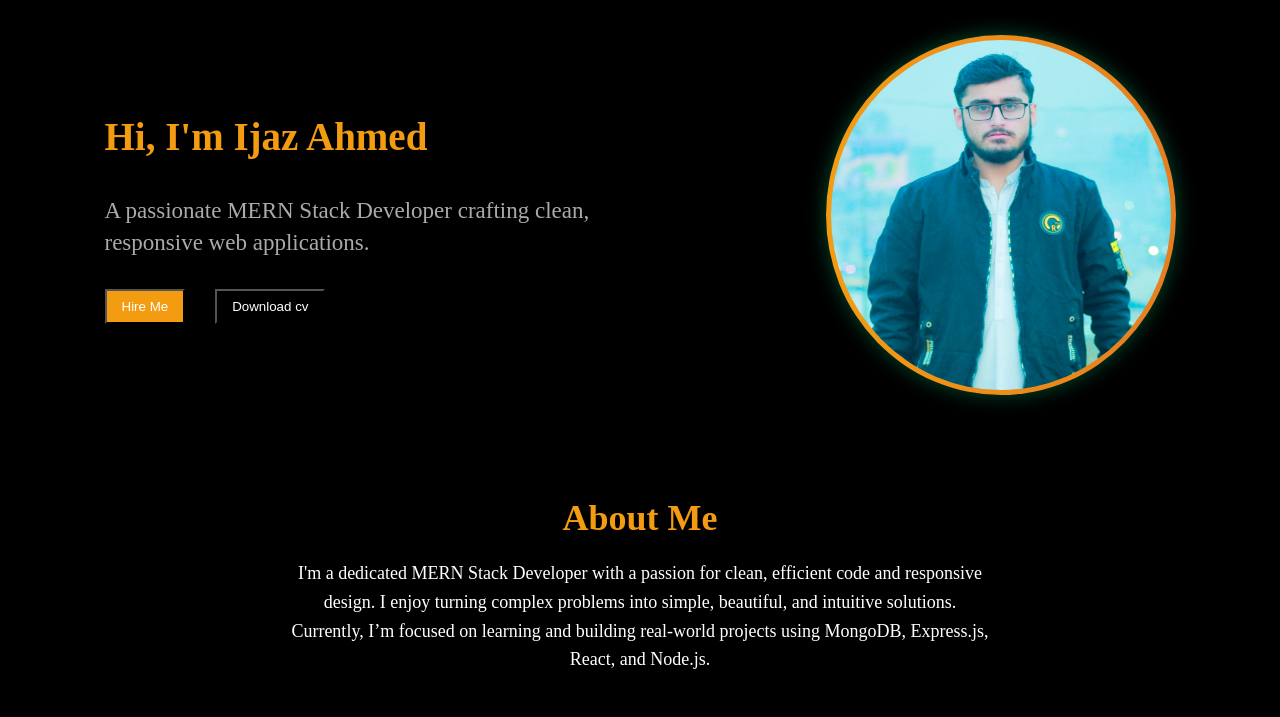
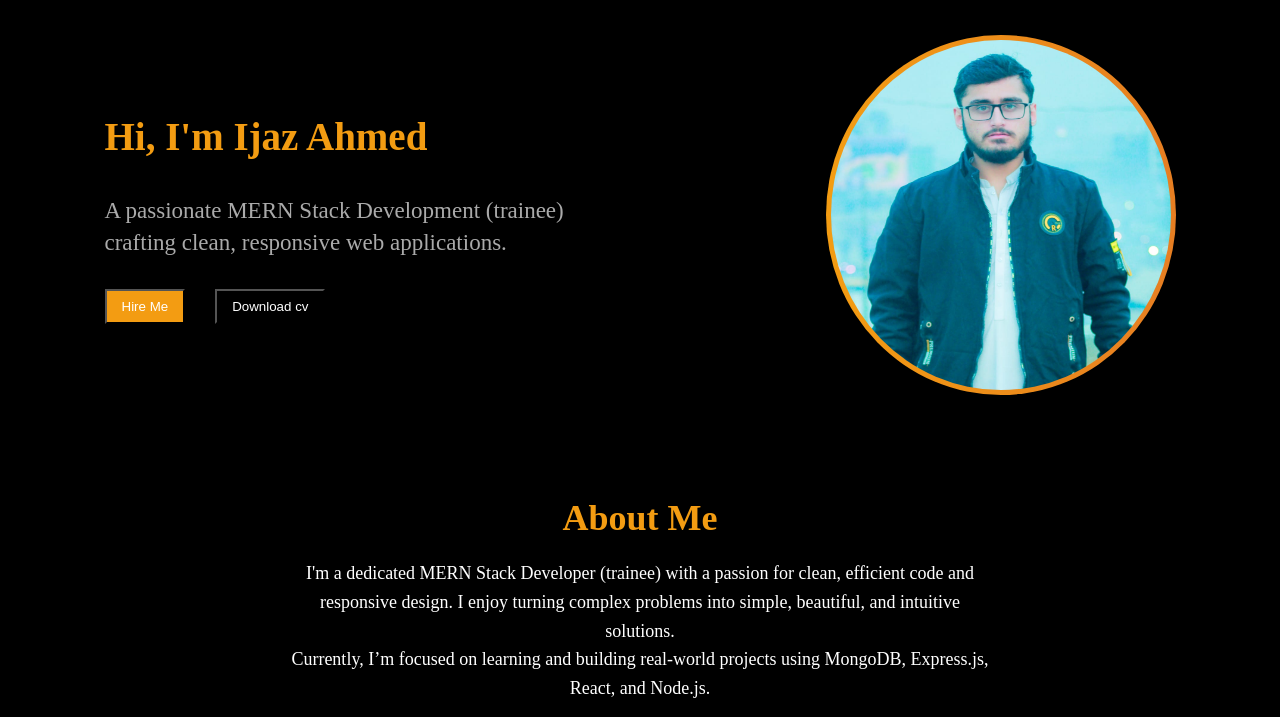
Before and after one commit to ijazahmedahmedi98/portfolio, a plain HTML site: page index.html in a window 1280 px wide. Shown: the part 83-800 px from the top of the page. Drawn offline with Linux system fonts and the light colour scheme.

Commit message:
updated the hero and about section

```diff
--- a/index.html
+++ b/index.html
@@ -31,7 +31,7 @@
    <div class="hero">
     <div class="hero_head_para animate_animated animate_fadeInUp">
     <h1>Hi, I'm Ijaz Ahmed</h1>
-    <p class="firtpara">A passionate MERN Stack Developer crafting clean, responsive web applications.</p>
+    <p class="firtpara">A passionate MERN Stack Development (trainee) crafting clean, responsive web applications.</p>
     <div class="hero_btn">
         <div class="hire_me">
             <button><a  href="#contact">Hire Me</a></button>
@@ -49,7 +49,7 @@
    <section id="about">
   <h2>About Me</h2>
   <p>
-   I'm a dedicated MERN Stack Developer with a passion for clean, efficient code and responsive design. I enjoy turning complex problems into simple, beautiful, and intuitive solutions.
+   I'm a dedicated MERN Stack Developer (trainee) with a passion for clean, efficient code and responsive design. I enjoy turning complex problems into simple, beautiful, and intuitive solutions.
    <p>Currently, I’m focused on learning and building real-world projects using MongoDB, Express.js, React, and Node.js.</p>
   </p>
 </section>
@@ -71,7 +71,7 @@
       <a href="https://ijazahmedahmedi98.github.io/Figma-land/" target="_blank">Live Demo</a>
     </div>
 
-    <!-- Add more cards as needed -->
+
   </div>
 </section>
 
@@ -103,7 +103,7 @@
 <footer class="footer">
   <div class="footer-content">
     <h2>Ijaz Ahmed</h2>
-    <p>Passionate MERN Stack Developer</p>
+    <p>Passionate MERN Stack Development trainee</p>
     <div class="footer-socials">
       <a href="https://www.linkedin.com/feed/"><i class="fab fa-linkedin-in"></i></a>
       <a href="https://github.com/"><i class="fab fa-github"></i></a>
--- a/style.css
+++ b/style.css
@@ -44,7 +44,7 @@ a:hover{
     border-radius: 50%;
      padding: 5px;
     background: linear-gradient(90deg, #f39c12, #e67e22);
-    box-shadow: 0 0 20px rgba(0, 255, 150, 0.3);
+
 }
 .hero_head_para{
     width: 40%;
```
